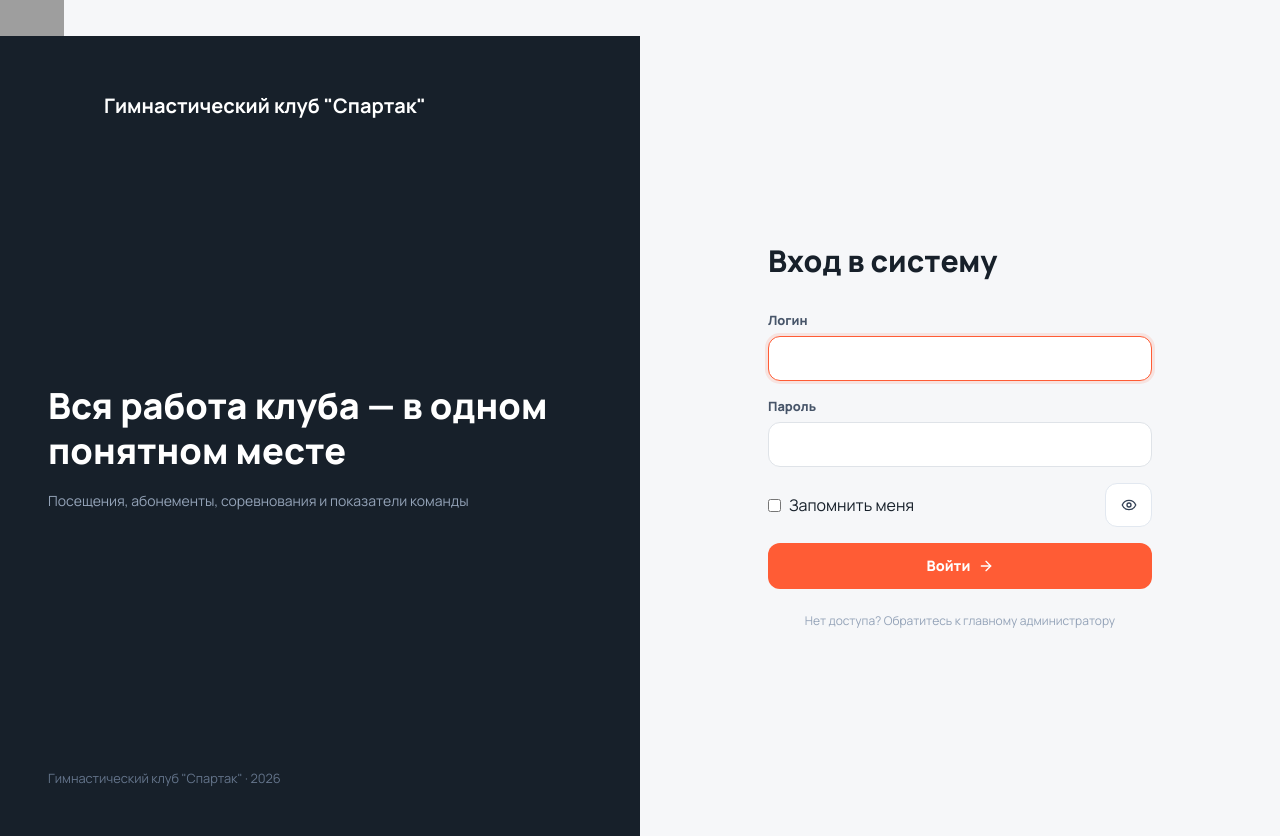
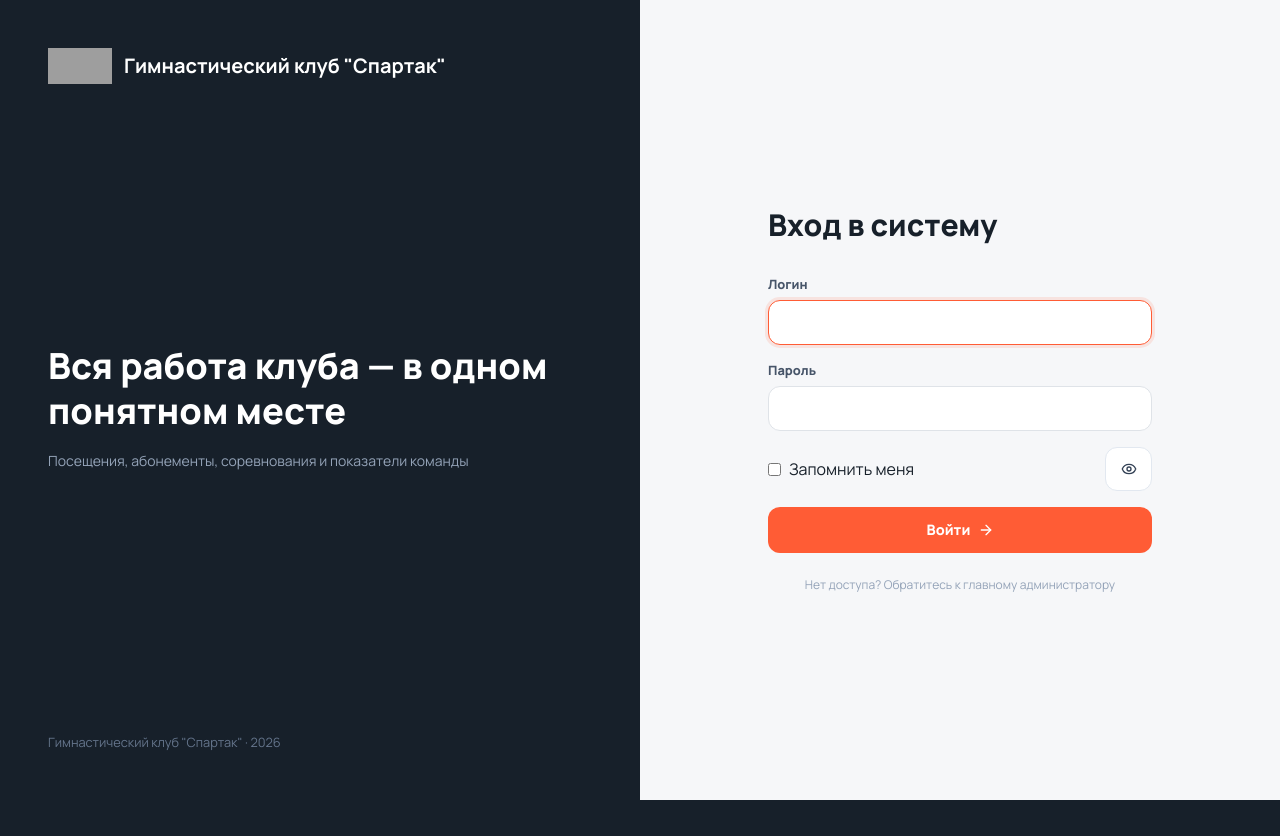
Before and after one commit to EscapingKotaro/SuperMeatCHV, a Django app: page /login/ in a window 1280 px wide. After the commit the page ends 800 px from the top, so only its background shows below. Run offline with Django 5.2, Linux system fonts and the light colour scheme; some libraries are stand-ins or nearby versions; grey boxes are pictures that could not be loaded.

Commit message:
Update login.html

```diff
--- a/crm/templates/crm/login.html
+++ b/crm/templates/crm/login.html
@@ -26,7 +26,7 @@
 <body class="min-h-screen bg-[#F6F7F9] text-[#17202A]">
 
     <!-- Скрытое определение логотипа -->
-    <img src="{% static 'crm/ico.png' %}" alt="Спартак" class="h-9 w-16" aria-hidden="true">
+
 
 
     <main class="grid min-h-screen lg:grid-cols-2">
@@ -41,15 +41,7 @@
             <!-- Логотип -->
             <div class="flex items-center gap-3">
 
-                <svg
-                    width="44"
-                    height="44"
-                    viewBox="0 0 200 100"
-                    class="h-11 w-11"
-                    aria-hidden="true"
-                >
-                    <use href="#spartak-logo"></use>
-                </svg>
+                <img src="{% static 'crm/ico.png' %}" alt="Спартак" class="h-9 w-16" aria-hidden="true">
 
                 <b class="text-xl">
                     Гимнастический клуб "Спартак"
```
